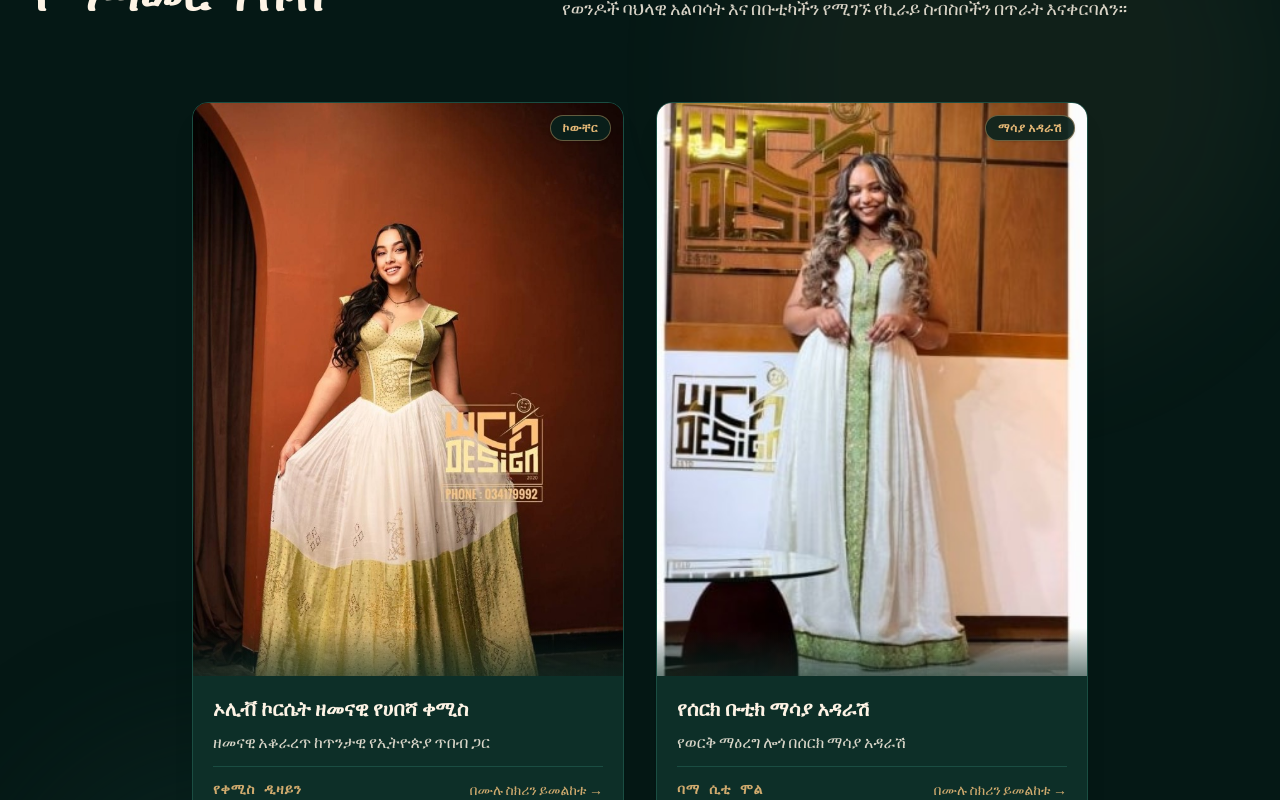
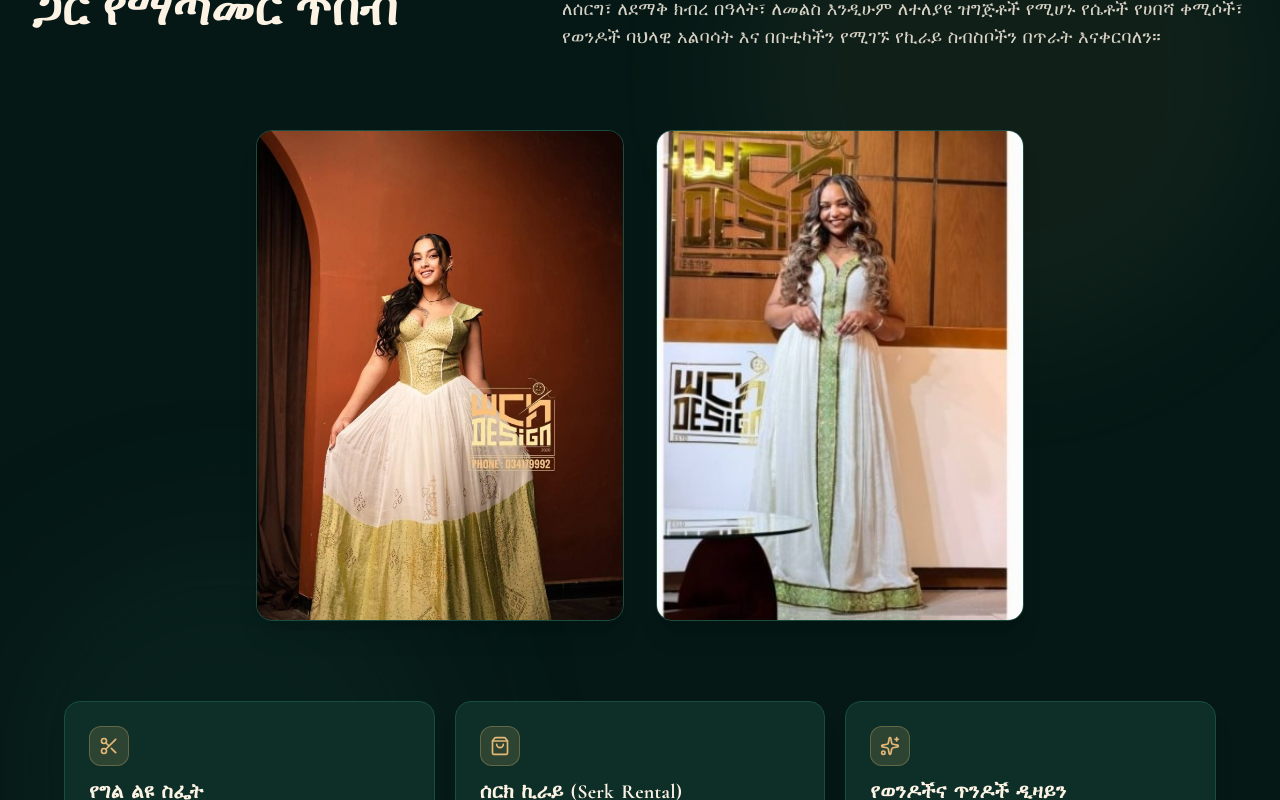
Before and after one commit to nuham-ma/serk-design, a React (Vite) app: page / in a window 1280 px wide. Shown: the part 1020-1820 px from the top of the page. Built offline with nearby package versions, Linux system fonts and the light colour scheme; a web font is replaced by a local one.

Commit message:
feat: complete user polish updates across Story, Lookroom, Rental, Visit, and typography

```diff
--- a/src/components/BoutiqueVisit.jsx
+++ b/src/components/BoutiqueVisit.jsx
@@ -114,7 +114,7 @@ export default function BoutiqueVisit({ t, lang }) {
               href={verifiedSocials.telegram}
               target="_blank"
               rel="noopener noreferrer"
-              className="inline-flex items-center justify-between text-sm font-bold text-serk-gold hover:underline pt-3 border-t border-serk-border"
+              className="inline-flex items-center justify-between text-sm sm:text-base font-bold text-serk-gold hover:underline pt-3 border-t border-serk-border"
             >
               <span>{t.visit.telegramBtn}</span>
               <ExternalLink size={15} />
--- a/src/components/BrandStory.jsx
+++ b/src/components/BrandStory.jsx
@@ -1,5 +1,5 @@
 import React from 'react';
-import { Scissors, Sparkles, ShoppingBag, Eye } from 'lucide-react';
+import { Scissors, Sparkles, ShoppingBag } from 'lucide-react';
 
 export default function BrandStory({ t, lang, onOpenModal }) {
   const icons = [Scissors, ShoppingBag, Sparkles];
@@ -36,126 +36,28 @@ export default function BrandStory({ t, lang, onOpenModal }) {
 
         </div>
 
-        {/* Refined Lookroom-Scale Editorial Photographs (Balanced, Spacious & Premium) */}
-        <div className="max-w-3xl sm:max-w-4xl mx-auto">
+        {/* Refined Static Editorial Photographs (Moderately Sized, Balanced & Clean) */}
+        <div className="max-w-2xl sm:max-w-3xl mx-auto">
           <div className="grid grid-cols-1 sm:grid-cols-2 gap-6 sm:gap-8">
 
-            {/* Photo 1: Haute Couture Silhouette */}
-            <div
-              className="w-full flex flex-col group relative bg-[#0D2F28] rounded-2xl overflow-hidden border border-serk-border hover:border-serk-gold transition-all duration-300 shadow-xl cursor-pointer hover:-translate-y-1.5"
-              onClick={() => onOpenModal({
-                id: "hero_portrait_highres",
-                image: "/images/fashion/hero_portrait_highres.jpg",
-                title: lang === 'am' ? "ኦሊቭ ኮርሴት ዘመናዊ የሀበሻ ቀሚስ" : "Olive Corset Modern Silhouette",
-                subtitle: lang === 'am' ? "ዘመናዊ አቆራረጥ ከጥንታዊ የኢትዮጵያ ጥበብ ጋር" : "Contemporary cut harmonized with Ethiopian weaving heritage",
-                badge: lang === 'am' ? "ኮውቸር" : "Couture",
-              })}
-            >
-              {/* Image Container with Lookroom 3:4 Proportions */}
-              <div className="relative aspect-[3/4] overflow-hidden bg-black/40">
+            {/* Photo 1: Haute Couture Silhouette (Static Image, No Captions/Lightbox) */}
+            <div className="w-full relative bg-[#0D2F28] rounded-2xl overflow-hidden border border-serk-border hover:border-serk-gold/50 transition-all duration-300 shadow-xl aspect-[3/4]">
               <img
                 src="/images/fashion/hero_portrait_highres.jpg"
                 alt="Serk Design Couture Model"
-                  className="w-full h-full object-cover object-top group-hover:scale-106 transition-transform duration-700 ease-out"
+                className="w-full h-full object-cover object-top"
                 loading="lazy"
               />
-
-                {/* Minimal subtle gradient limited to the bottom 10% */}
-                <div className="absolute inset-x-0 bottom-0 h-12 bg-gradient-to-t from-[#0D2F28]/60 to-transparent"></div>
-
-                {/* Floating Badge */}
-                <div className="absolute top-3 right-3 px-3 py-1 rounded-full bg-[#08221D]/90 backdrop-blur-md border border-serk-gold/40 text-xs uppercase font-bold text-serk-gold tracking-wider shadow">
-                  {lang === 'am' ? 'ኮውቸር' : 'Couture'}
             </div>
 
-                {/* Hover Eye Overlay */}
-                <div className="absolute inset-0 flex items-center justify-center opacity-0 group-hover:opacity-100 transition-opacity bg-black/25 backdrop-blur-[1px]">
-                  <div className="w-12 h-12 rounded-full bg-serk-gold text-[#08221D] flex items-center justify-center shadow-xl transform scale-75 group-hover:scale-100 transition-transform">
-                    <Eye size={22} />
-                  </div>
-                </div>
-              </div>
-
-              {/* Text Information Box with Lookroom Styling */}
-              <div className="p-4 sm:p-5 flex-1 flex flex-col justify-between space-y-3 bg-[#0D2F28]">
-                <div className="space-y-1.5 min-w-0">
-                  <h3 className="text-base sm:text-lg lg:text-xl font-bold text-[#FDF3E5] group-hover:text-serk-gold transition-colors font-serif leading-snug break-words">
-                    {lang === 'am' ? 'ኦሊቭ ኮርሴት ዘመናዊ የሀበሻ ቀሚስ' : 'Olive Corset Modern Silhouette'}
-                  </h3>
-                  <p className="text-xs sm:text-sm lg:text-base text-[#FDF3E5]/85 font-light leading-relaxed break-words">
-                    {lang === 'am' ? 'ዘመናዊ አቆራረጥ ከጥንታዊ የኢትዮጵያ ጥበብ ጋር' : 'Contemporary cut harmonized with Ethiopian weaving heritage'}
-                  </p>
-                </div>
-
-                <div className="pt-3 flex flex-wrap items-center justify-between gap-2 text-xs sm:text-sm font-mono text-serk-gold/90 border-t border-serk-border">
-                  <span className="uppercase font-semibold tracking-wider">
-                    {lang === 'am' ? 'የቀሚስ ዲዛይን' : 'Bespoke Kemis'}
-                  </span>
-                  <span className="group-hover:text-serk-gold transition-colors flex items-center gap-1 font-sans font-medium text-xs sm:text-sm shrink-0">
-                    {lang === 'am' ? 'በሙሉ ስክሪን ይመልከቱ' : 'View Details'} &rarr;
-                  </span>
-                </div>
-              </div>
-
-            </div>
-
-            {/* Photo 2: Boutique Showroom & Reception */}
-            <div
-              className="w-full flex flex-col group relative bg-[#0D2F28] rounded-2xl overflow-hidden border border-serk-border hover:border-serk-gold transition-all duration-300 shadow-xl cursor-pointer hover:-translate-y-1.5"
-              onClick={() => onOpenModal({
-                id: "serk_reception_gold_logo_wall",
-                image: "/images/fashion/serk_reception_gold_logo_wall.jpg",
-                title: lang === 'am' ? "የሰርክ ቡቲክ ማሳያ አዳራሽ" : "Serk Showroom & Reception",
-                subtitle: lang === 'am' ? "የወርቅ ማዕረግ ሎጎ በሰርክ ማሳያ አዳራሽ" : "Official Serk showroom reception in Addis Ababa",
-                badge: lang === 'am' ? "ማሳያ አዳራሽ" : "Showroom",
-              })}
-            >
-              {/* Image Container with Lookroom 3:4 Proportions */}
-              <div className="relative aspect-[3/4] overflow-hidden bg-black/40">
+            {/* Photo 2: Boutique Showroom & Reception (Static Image, No Captions/Lightbox) */}
+            <div className="w-full relative bg-[#0D2F28] rounded-2xl overflow-hidden border border-serk-border hover:border-serk-gold/50 transition-all duration-300 shadow-xl aspect-[3/4]">
               <img
                 src="/images/fashion/serk_reception_gold_logo_wall.jpg"
                 alt="Serk Showroom Reception"
-                  className="w-full h-full object-cover object-center group-hover:scale-106 transition-transform duration-700 ease-out"
+                className="w-full h-full object-cover object-center"
                 loading="lazy"
               />
-
-                {/* Minimal subtle gradient limited to the bottom 10% */}
-                <div className="absolute inset-x-0 bottom-0 h-12 bg-gradient-to-t from-[#0D2F28]/60 to-transparent"></div>
-
-                {/* Floating Badge */}
-                <div className="absolute top-3 right-3 px-3 py-1 rounded-full bg-[#08221D]/90 backdrop-blur-md border border-serk-gold/40 text-xs uppercase font-bold text-serk-gold tracking-wider shadow">
-                  {lang === 'am' ? 'ማሳያ አዳራሽ' : 'Showroom'}
-                </div>
-
-                {/* Hover Eye Overlay */}
-                <div className="absolute inset-0 flex items-center justify-center opacity-0 group-hover:opacity-100 transition-opacity bg-black/25 backdrop-blur-[1px]">
-                  <div className="w-12 h-12 rounded-full bg-serk-gold text-[#08221D] flex items-center justify-center shadow-xl transform scale-75 group-hover:scale-100 transition-transform">
-                    <Eye size={22} />
-                  </div>
-                </div>
-              </div>
-
-              {/* Text Information Box with Lookroom Styling */}
-              <div className="p-4 sm:p-5 flex-1 flex flex-col justify-between space-y-3 bg-[#0D2F28]">
-                <div className="space-y-1.5 min-w-0">
-                  <h3 className="text-base sm:text-lg lg:text-xl font-bold text-[#FDF3E5] group-hover:text-serk-gold transition-colors font-serif leading-snug break-words">
-                    {lang === 'am' ? 'የሰርክ ቡቲክ ማሳያ አዳራሽ' : 'Serk Showroom & Reception'}
-                  </h3>
-                  <p className="text-xs sm:text-sm lg:text-base text-[#FDF3E5]/85 font-light leading-relaxed break-words">
-                    {lang === 'am' ? 'የወርቅ ማዕረግ ሎጎ በሰርክ ማሳያ አዳራሽ' : 'Official Serk showroom reception in Addis Ababa'}
-                  </p>
-                </div>
-
-                <div className="pt-3 flex flex-wrap items-center justify-between gap-2 text-xs sm:text-sm font-mono text-serk-gold/90 border-t border-serk-border">
-                  <span className="uppercase font-semibold tracking-wider">
-                    {lang === 'am' ? 'ባማ ሲቲ ሞል' : 'Bama City Mall'}
-                  </span>
-                  <span className="group-hover:text-serk-gold transition-colors flex items-center gap-1 font-sans font-medium text-xs sm:text-sm shrink-0">
-                    {lang === 'am' ? 'በሙሉ ስክሪን ይመልከቱ' : 'View Details'} &rarr;
-                  </span>
-                </div>
-              </div>
-
             </div>
 
           </div>
--- a/src/components/Collections.jsx
+++ b/src/components/Collections.jsx
@@ -38,9 +38,6 @@ export default function Collections({ t, lang, onSelectCategory }) {
                   loading="lazy"
                 />
 
-                {/* Very subtle gradient limited only to the very bottom 10% */}
-                <div className="absolute inset-x-0 bottom-0 h-12 bg-gradient-to-t from-[#0D2F28]/60 to-transparent"></div>
-
                 {/* Localized Category Pill (Requirement 8) */}
                 <div className="absolute top-3 right-3 px-3 py-1 rounded-full bg-[#08221D]/90 backdrop-blur-md border border-serk-gold/40 text-xs uppercase font-bold text-serk-gold tracking-wider shadow-sm">
                   {card.badge || card.category}
--- a/src/components/LookbookGallery.jsx
+++ b/src/components/LookbookGallery.jsx
@@ -89,9 +89,6 @@ export default function LookbookGallery({ t, lang, onOpenModal, activeCategory,
                   loading={index < 3 ? "eager" : "lazy"}
                 />
 
-                {/* Minimal subtle gradient limited to the bottom 10% */}
-                <div className="absolute inset-x-0 bottom-0 h-12 bg-gradient-to-t from-[#0D2F28]/60 to-transparent"></div>
-
                 {/* Floating Badge */}
                 <div className="absolute top-3 right-3 px-3 py-1 rounded-full bg-[#08221D]/90 backdrop-blur-md border border-serk-gold/40 text-xs uppercase font-bold text-serk-gold tracking-wider shadow">
                   {item.badge[lang]}
--- a/src/components/SocialProof.jsx
+++ b/src/components/SocialProof.jsx
@@ -10,7 +10,7 @@ export default function SocialProof({ t }) {
   };
 
   return (
-    <section id="social" className="py-22 bg-[#08221D] relative overflow-hidden border-t border-b border-serk-border">
+    <section id="social" className="py-24 sm:py-32 bg-[#08221D] relative overflow-hidden border-t border-b border-serk-border">
 
       <div className="max-w-7xl mx-auto px-4 sm:px-6 lg:px-8">
 
--- a/src/data/serkData.js
+++ b/src/data/serkData.js
@@ -4,7 +4,7 @@ export const verifiedSocials = {
   tiktok: "https://vm.tiktok.com/ZS9BqV9pWhcr1-RtHPD/",
   phone: "+251 93 417 9992",
   phoneRaw: "+251934179992",
-  googleMapsUrl: "https://www.google.com/maps?q=9.010025,38.788004+(Serk+Design+by+Meron)",
+  googleMapsUrl: "https://www.google.com/maps/search/?api=1&query=Bama+City+Mall+Addis+Ababa",
   locationName: {
     am: "22 ከጎላጉል ወደ ቦሌ መንገድ አውራሪስ ሆቴል ሳደርሱ ባማ ሲቲ ሞል 209፣ አዲስ አበባ",
     en: "22 Golagul to Bole Road, near Awraris Hotel, Bama City Mall #209, Addis Ababa",
@@ -18,8 +18,8 @@ export const verifiedSocials = {
 export const lookbookItems = [
   // 1. Bridal
   {
-    id: "hero_emerald_gown",
-    image: "/images/fashion/hero_emerald_gown.jpg",
+    id: "kemis_emerald_gold_flare",
+    image: "/images/fashion/kemis_emerald_gold_flare.jpg",
     category: "bridal",
     title: {
       am: "ኤመራልድ ግሪንና ወርቅ ፍሌር ቀሚስ",
@@ -48,8 +48,8 @@ export const lookbookItems = [
   },
   // 3. Fusion
   {
-    id: "hero_portrait_highres",
-    image: "/images/fashion/hero_portrait_highres.jpg",
+    id: "kemis_olive_corset_duotone",
+    image: "/images/fashion/kemis_olive_corset_duotone.jpg",
     category: "fusion",
     title: {
       am: "ኦሊቭ ኮርሴት ዘመናዊ የሀበሻ ቀሚስ",
--- a/src/index.css
+++ b/src/index.css
@@ -18,6 +18,12 @@
     background-color: #08221D;
     color: #FDF3E5;
     overflow-x: hidden;
+  }
+
+  /* Amharic typography: comfortable, natural word spacing for optimal readability */
+  html[lang="am"], [lang="am"] {
+    word-spacing: 0.14em;
+    letter-spacing: 0.015em;
   }
 
   /* Custom subtle scrollbar */
```
Also changed, not shown: src/components/SerkRental.jsx (+4 -4 lines). Lines whose indentation alone changed are shown as unchanged.
